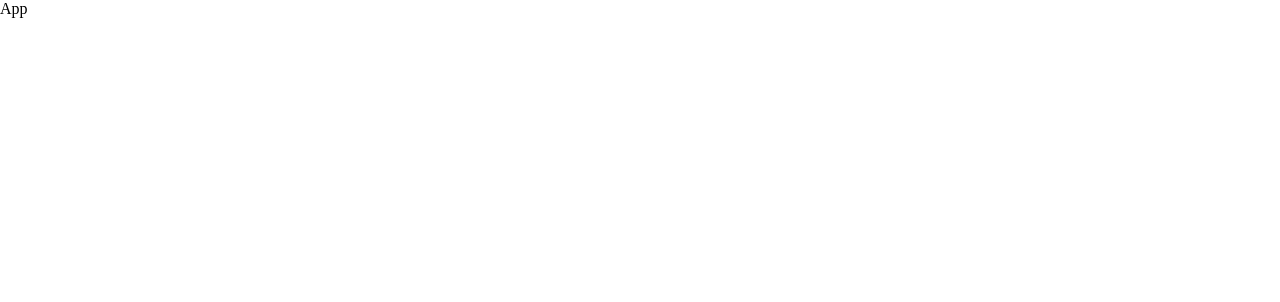
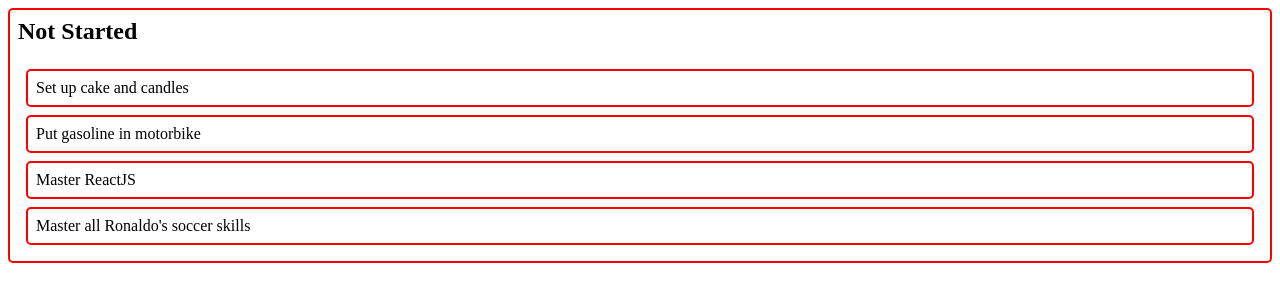
Before and after one commit to DrewIndeed/react-beautiful-dnd-implementation, a React (Create React App) app: page / in a window 1280 px wide. Shown: the top 302 px of the page. Built offline with nearby package versions, Linux system fonts and the light colour scheme.

Commit message:
4. render initial data as simple column and items

```diff
--- a/package.json
+++ b/package.json
@@ -36,6 +36,7 @@
     ]
   },
   "devDependencies": {
-    "react-beautiful-dnd": "^13.1.0"
+    "react-beautiful-dnd": "^13.1.0",
+    "styled-components": "^5.3.3"
   }
 }
--- a/src/App.jsx
+++ b/src/App.jsx
@@ -1,8 +1,26 @@
-import React from 'react';
+import React, { useState } from 'react';
 import initialData from './initialData';
+import Column from './Column';
 
 const App = () => {
-  return <div>App</div>;
+  const [initState, setInitState] = useState(initialData);
+  return initState.columnOrder.map((colId) => {
+    // use id of column to ensure the columns order
+    const columnObjectOfCurrentId = initState.columns[colId];
+
+    // use id of task of above column to ensure the tasks order
+    const tasksListOfCurrentIdColumn = columnObjectOfCurrentId.taskIds.map(
+      (taskId) => initState.tasks[taskId]
+    );
+
+    return (
+      <Column
+        key={columnObjectOfCurrentId.id}
+        column={columnObjectOfCurrentId}
+        tasks={tasksListOfCurrentIdColumn}
+      />
+    );
+  });
 };
 
 export default App;
--- /dev/null
+++ b/src/Column.jsx
@@ -0,0 +1,30 @@
+import React from 'react';
+import styled from 'styled-components';
+import Task from './Task';
+
+const Container = styled.div`
+  margin: 8px;
+  border: 2px solid red;
+  border-radius: 5px;
+`;
+const ColumnTitle = styled.h2`
+  padding: 8px;
+`;
+const TaskList = styled.div`
+  padding: 8px;
+`;
+
+const Column = ({ column, tasks }) => {
+  return (
+    <Container>
+      <ColumnTitle>{column.title}</ColumnTitle>
+      <TaskList>
+        {tasks.map((taskItem) => (
+          <Task key={taskItem.id} task={taskItem} />
+        ))}
+      </TaskList>
+    </Container>
+  );
+};
+
+export default Column;
--- /dev/null
+++ b/src/Task.jsx
@@ -0,0 +1,15 @@
+import React from 'react';
+import styled from 'styled-components';
+
+const Container = styled.div`
+  margin: 8px;
+  border: 2px solid red;
+  border-radius: 5px;
+  padding: 8px;
+`;
+
+const Task = ({ task }) => {
+  return <Container>{task.content}</Container>;
+};
+
+export default Task;
```
Also changed, not shown: 1 other file (tests, documents, lock files or other folders).
